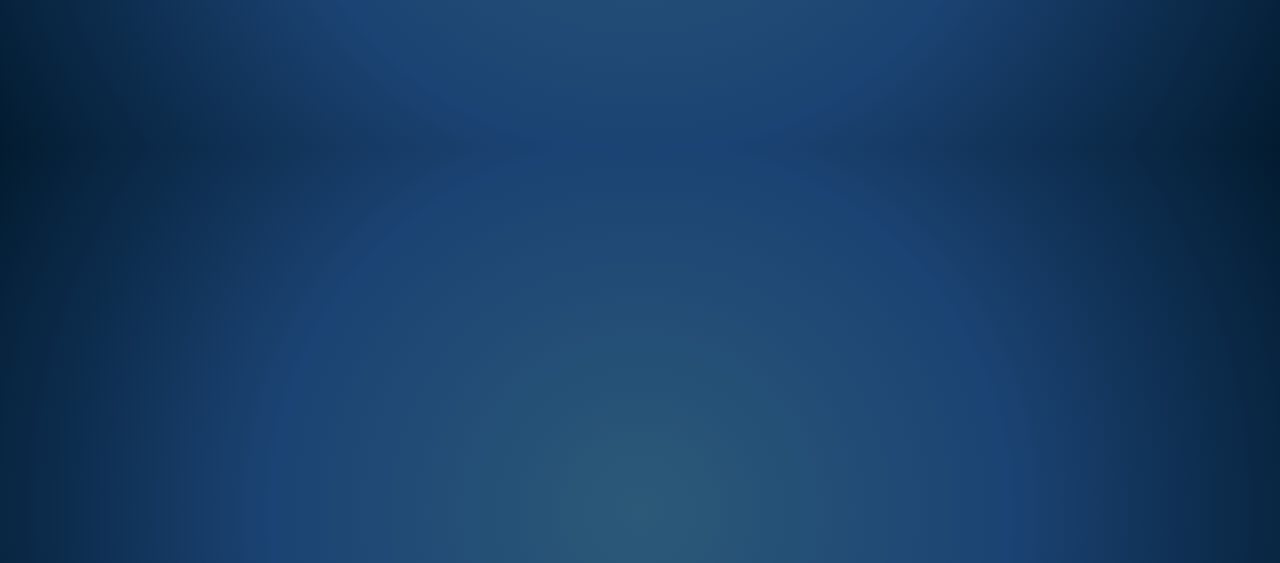
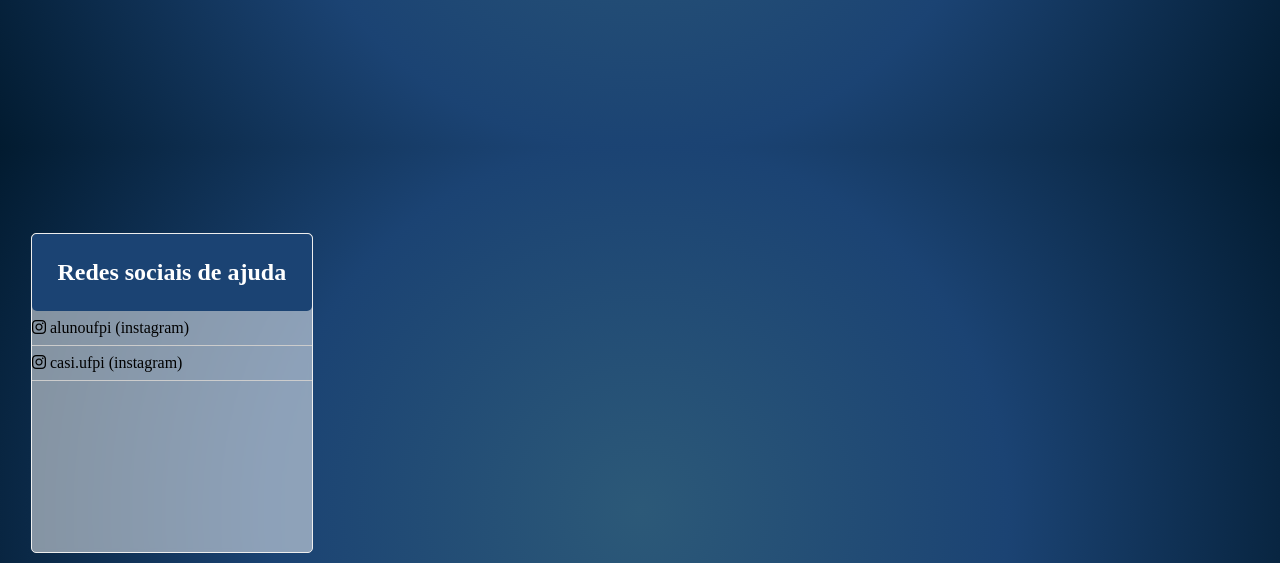
Before and after one commit to codebr01/Rede-Ufpi, a Django app: page /redeufpi/home-page in a window 1280 px wide. Shown: the part 2037-2600 px from the top of the page. Run offline with Django 4.2, Linux system fonts and the light colour scheme; a user stored in the database is signed in; data comes from the database, SQL or seed files in the repository; both versions use the stored data as it was after the commit.

Commit message:
alterações na tela principal

```diff
--- a/app_rede_ufpi/templates/redeufpi/editar.html
+++ b/app_rede_ufpi/templates/redeufpi/editar.html
@@ -7,7 +7,7 @@
     <meta charset="UTF-8">
     <meta name="viewport" content="width=device-width, initial-scale=1.0">
     <title>Perfil do usuário</title>
-    <link rel="stylesheet" href="style.css">
+    <link rel="stylesheet" href="{% static 'css/perfil.css' %}">
     <link rel="stylesheet" href="https://cdnjs.cloudflare.com/ajax/libs/font-awesome/6.5.0/css/all.min.css">
     <link href="https://cdn.jsdelivr.net/npm/bootstrap@4.5.0/dist/css/bootstrap.min.css" rel="stylesheet">
 </head>
@@ -61,7 +61,7 @@
             </div>
             <div class="profile-actions">
                 <button>Salvar</button>
-
+                <button>Cancelar</button>
             </div>
 
         </div>
--- a/app_rede_ufpi/templates/redeufpi/home-page.html
+++ b/app_rede_ufpi/templates/redeufpi/home-page.html
@@ -18,7 +18,7 @@
         <div class="home-btn">
           <p>
             <span>
-              <a href="{% url 'home-page' %}"><i class="fa-solid fa-house"></i></a>
+              <i class="fa-solid fa-house"></i></a> Home
             </span>
           </p>
           <p>
@@ -41,6 +41,17 @@
           <div class="novidades">
             <h2>Novidades</h2>
 
+          </div>
+          <div class="rede-social">
+            <h2>Redes sociais de ajuda</h2>
+            <div class="rede-single">
+              <a href="https://www.instagram.com/alunoufpi/" target="_blank"><p><i class="fa-brands fa-instagram"></i> alunoufpi (instagram)</p></a>
+
+            </div>
+            <div class="rede-single">
+              <a href="https://www.instagram.com/casi.ufpi/" target="_blank"><i class="fa-brands fa-instagram"></i> casi.ufpi (instagram)</a>
+
+            </div>
           </div>
 
 
@@ -78,6 +89,7 @@
         <div class="sidebar">
           <div class="comunidades">
             <h2>Comunidades</h2>
+            <div class="comunidade-container">
               {% if comunidades %}
                 {% for comunidade in comunidades %}
                 <div class="comunidade-single">
@@ -88,6 +100,7 @@
               {% else %}
                 <p>Não há nenhuma comunidade</p>
               {% endif %}
+            </div>
             <button class="view-all"><a href="{% url 'criar-comunidade' %}">Criar Comunidade</a></button>
             <p><button class="view-all"><a href="{% url 'comunidades' %}">Ver todos</a></button></p>
           </div>
--- a/app_rede_ufpi/templates/redeufpi/perfil.html
+++ b/app_rede_ufpi/templates/redeufpi/perfil.html
@@ -59,6 +59,7 @@
             </div>
             <h3>Posts</h3>
             {% for post in posts %}
+
             <div class="profile-posts">
                 <!-- Posts will be listed here -->
                 <div class="post-single">
@@ -71,9 +72,11 @@
                 </div>
             </div>
             {% endfor %}
+
         </div>
         </div>
         </div>
+
     </body>
 </body>
 
--- a/static/css/telainicial.css
+++ b/static/css/telainicial.css
@@ -114,6 +114,8 @@ header{
     backdrop-filter: blur(2px);
     border: 1.5px solid #eee;
     border-radius: 5px;
+    max-height: 400px;
+    overflow-y: auto;
 }
 
 .comunidades h2{
@@ -128,11 +130,9 @@ header{
     justify-content: space-between;
     padding: 8px 0;
     border-bottom: 1px solid #ccc;
+
 }
 
-.comunidade-single i{
-    color: green;
-}
 
 .comunidade-single button{
     background-color: #28ba73;
@@ -150,6 +150,11 @@ header{
 }
 .comunidades p{
     color: rgb(0, 0, 0);
+}
+
+.comunidade-container{
+    max-height: 200px;
+    overflow-y: auto;
 }
 
 .comunidades button.view-all{
@@ -278,7 +283,7 @@ a{
 
 .novidades {
     width: 23%;
-    height: 400px;
+    height: 320px;
     margin-right: 20px;
     padding-bottom: 10px;
     background-color: rgba(255, 255, 255, 0.5);
@@ -294,3 +299,37 @@ a{
     background-color: rgb(27, 67, 115);
     border-radius: 5px;
 }
+.rede-social {
+    width: 22%;
+    height: 320px;
+    margin-left: 31px;
+    margin-bottom: 10px;
+    padding-bottom: 10px;
+    background-color: rgba(255, 255, 255, 0.5);
+    backdrop-filter: blur(2px);
+    border: 1.5px solid #eee;
+    border-radius: 5px;
+    position: absolute; /* Define a posição fixa */
+    bottom: 0; /* Alinha com a parte inferior */
+    left: 0; /* Alinha com a parte esquerda */
+}
+
+.rede-social h2 {
+    color: rgb(255, 255, 255);
+    text-align: center;
+    padding: 25px;
+    background-color: rgb(27, 67, 115);
+    border-radius: 5px;
+}
+
+.rede-single{
+    display: flex;
+    justify-content: space-between;
+    padding: 8px 0;
+    border-bottom: 1px solid #ccc;
+}
+
+.rede-single a{
+    color: black;
+    text-decoration: none;
+}
```
Also changed, not shown: app_rede_ufpi/templates/redeufpi/comunidade.html (+9 -0 lines), static/css/perfil.css (+26 -4 lines), db.sqlite3. Lines whose indentation alone changed are shown as unchanged.
